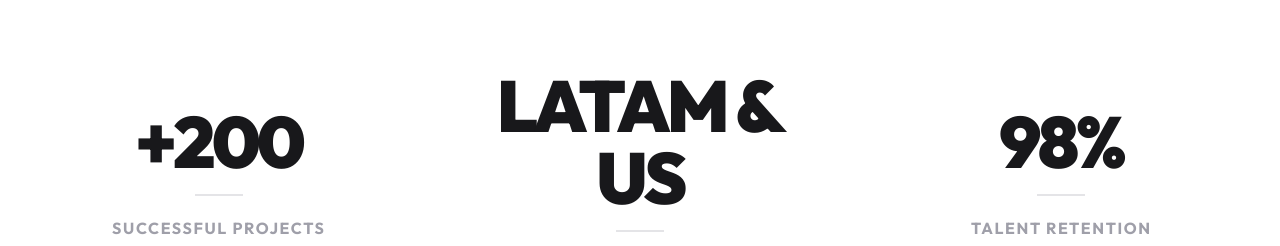
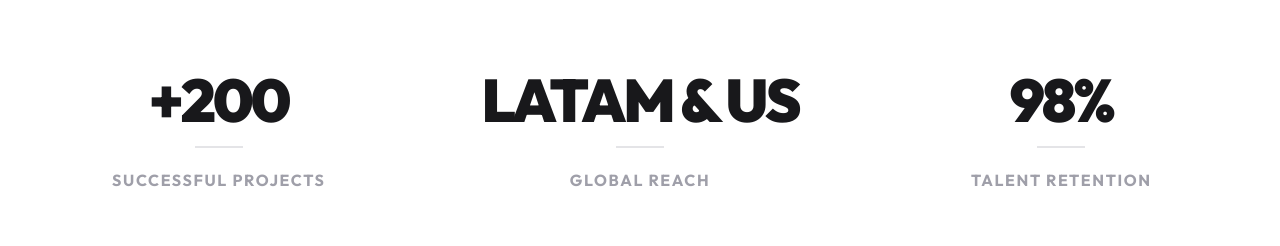
Before and after one commit to dibrand-dev/dibrand-redesign, a Next.js app: page /en/about in a window 1280 px wide. Shown: the part 706-952 px from the top of the page. Built offline with nearby package versions, Linux system fonts and the light colour scheme; no server answers.

Commit message:
style: Reduce stats font size on About page for better balance

```diff
--- a/components/about/MinimalStats.tsx
+++ b/components/about/MinimalStats.tsx
@@ -12,7 +12,7 @@ export default function MinimalStats({ dict }: MinimalStatsProps) {
                 <div className="grid grid-cols-1 md:grid-cols-3 gap-12 md:gap-8">
                     {dict.items.map((item, idx) => (
                         <div key={idx} className="flex flex-col items-center justify-center text-center p-8 group">
-                            <span className="text-5xl md:text-7xl font-black font-outfit text-zinc-900 tracking-tighter mb-4 group-hover:text-brand transition-colors duration-500">
+                            <span className="text-4xl md:text-6xl font-black font-outfit text-zinc-900 tracking-tighter mb-4 group-hover:text-brand transition-colors duration-500 leading-none">
                                 {item.value}
                             </span>
                             <div className="h-0.5 w-12 bg-zinc-200 group-hover:w-20 group-hover:bg-brand transition-all duration-500 mb-6" />
```
